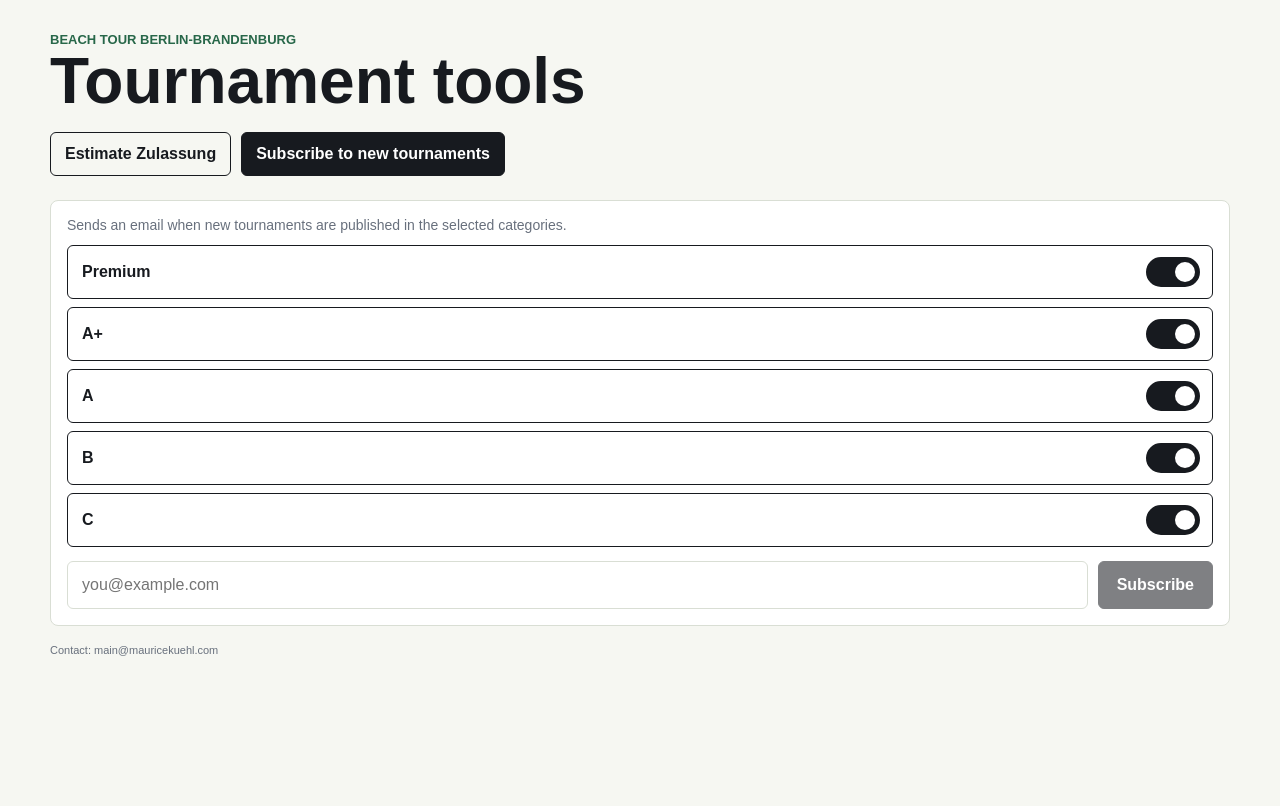
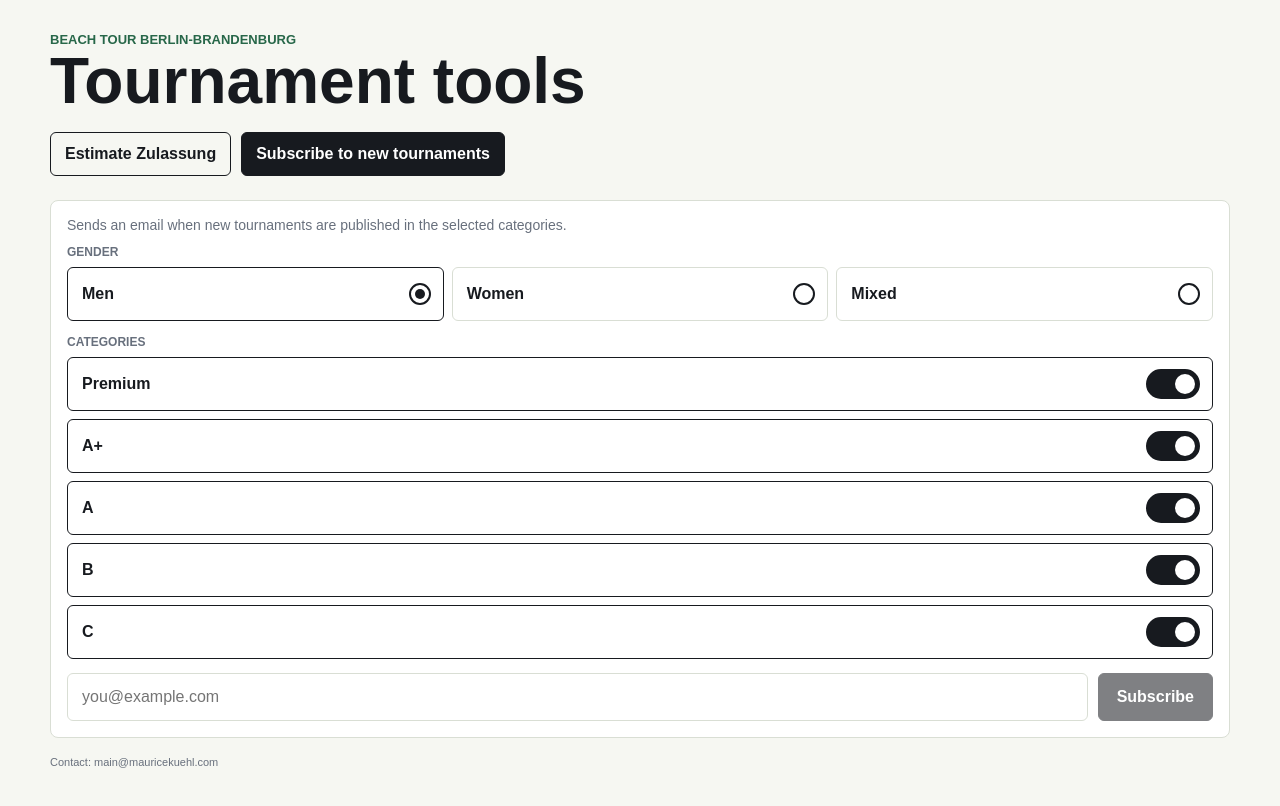
Before and after one commit to mauricekuehl/beachvolleyball-entry-estimator, a Next.js app: page / in a window 1280 px wide. Both pictures are taken after a click on the button "Subscribe to new tournaments". Shown: the top 806 px of the page. Built offline with nearby package versions, Linux system fonts and the light colour scheme.

Commit message:
Add gender filtering to tournament subscriptions

```diff
--- a/src/app/api/subscriptions/route.ts
+++ b/src/app/api/subscriptions/route.ts
@@ -6,7 +6,7 @@ export const runtime = "nodejs";
 export async function POST(request: Request) {
   try {
     const input = parseSubscriptionInput(await request.json());
-    await upsertSubscription(input.email, input.categories);
+    await upsertSubscription(input.email, input.categories, input.gender);
 
     return Response.json({ ok: true });
   } catch (error) {
--- a/src/app/estimator-client.tsx
+++ b/src/app/estimator-client.tsx
@@ -1,7 +1,7 @@
 "use client";
 
 import { FormEvent, useMemo, useState } from "react";
-import type { EstimateResponse, EstimatedTeam, SubscriptionCategory } from "@/lib/types";
+import type { EstimateResponse, EstimatedTeam, SubscriptionCategory, SubscriptionGender } from "@/lib/types";
 
 type ApiError = {
   error: string;
@@ -13,6 +13,11 @@ type TabId = "automatic" | "waitlist" | "all" | "unresolved";
 type SubscriptionStatus = { kind: "success" | "error"; message: string } | null;
 
 const CATEGORY_OPTIONS = ["Premium", "A+", "A", "B", "C"] as const satisfies readonly SubscriptionCategory[];
+const GENDER_OPTIONS = [
+  { value: "male", label: "Men" },
+  { value: "female", label: "Women" },
+  { value: "mixed", label: "Mixed" },
+] as const satisfies readonly { value: SubscriptionGender; label: string }[];
 
 export function EstimatorClient() {
   const [mode, setMode] = useState<Mode>("estimate");
@@ -23,6 +28,7 @@ export function EstimatorClient() {
   const [activeTab, setActiveTab] = useState<TabId>("automatic");
   const [email, setEmail] = useState("");
   const [selectedCategories, setSelectedCategories] = useState<SubscriptionCategory[]>([...CATEGORY_OPTIONS]);
+  const [selectedGender, setSelectedGender] = useState<SubscriptionGender>("male");
   const [subscriptionLoading, setSubscriptionLoading] = useState(false);
   const [subscriptionStatus, setSubscriptionStatus] = useState<SubscriptionStatus>(null);
 
@@ -66,7 +72,7 @@ export function EstimatorClient() {
       const response = await fetch("/api/subscriptions", {
         method: "POST",
         headers: { "content-type": "application/json" },
-        body: JSON.stringify({ email, categories: selectedCategories }),
+        body: JSON.stringify({ email, categories: selectedCategories, gender: selectedGender }),
       });
       const payload = (await response.json()) as { ok?: boolean; error?: string };
 
@@ -200,6 +206,26 @@ export function EstimatorClient() {
             Sends an email when new tournaments are published in the selected categories.
           </p>
           <form className="subscribe-form" onSubmit={submitSubscription}>
+            <div className="field-group">
+              <span className="field-label">Gender</span>
+              <div className="choice-list" role="radiogroup" aria-label="Tournament gender">
+                {GENDER_OPTIONS.map((gender) => (
+                  <button
+                    key={gender.value}
+                    type="button"
+                    role="radio"
+                    className={`choice-row ${selectedGender === gender.value ? "active" : ""}`}
+                    aria-checked={selectedGender === gender.value}
+                    onClick={() => setSelectedGender(gender.value)}
+                  >
+                    <span>{gender.label}</span>
+                    <span className="radio-mark" aria-hidden="true" />
+                  </button>
+                ))}
+              </div>
+            </div>
+            <div className="field-group">
+              <span className="field-label">Categories</span>
               <div className="category-list" aria-label="Tournament categories">
                 {CATEGORY_OPTIONS.map((category) => (
                   <button
@@ -215,6 +241,7 @@ export function EstimatorClient() {
                     </span>
                   </button>
                 ))}
+              </div>
             </div>
             <div className="email-row">
               <input
--- a/src/app/globals.css
+++ b/src/app/globals.css
@@ -180,12 +180,31 @@ h1 {
   gap: 14px;
 }
 
+.field-group {
+  display: grid;
+  gap: 8px;
+}
+
+.field-label {
+  color: var(--muted);
+  font-size: 12px;
+  font-weight: 700;
+  text-transform: uppercase;
+}
+
 .category-list {
   display: grid;
   gap: 8px;
 }
 
-.category-row {
+.choice-list {
+  display: grid;
+  grid-template-columns: repeat(3, minmax(0, 1fr));
+  gap: 8px;
+}
+
+.category-row,
+.choice-row {
   width: 100%;
   min-height: 54px;
   display: flex;
@@ -202,8 +221,26 @@ h1 {
   text-align: left;
 }
 
-.category-row.active {
+.category-row.active,
+.choice-row.active {
   border-color: var(--foreground);
+}
+
+.radio-mark {
+  position: relative;
+  flex: 0 0 auto;
+  width: 22px;
+  height: 22px;
+  border: 2px solid var(--foreground);
+  border-radius: 50%;
+}
+
+.choice-row.active .radio-mark::after {
+  position: absolute;
+  inset: 4px;
+  border-radius: 50%;
+  background: var(--foreground);
+  content: "";
 }
 
 .toggle-switch {
@@ -394,6 +431,7 @@ td {
 
   .url-form,
   .email-row,
+  .choice-list,
   .rule-panel {
     display: grid;
     grid-template-columns: 1fr;
--- /dev/null
+++ b/src/lib/gender.ts
@@ -0,0 +1,31 @@
+import type { TournamentGender } from "./types";
+
+export function parseGenderLabel(label: string): TournamentGender {
+  const normalized = label.trim().toLowerCase().replace(/\s+/g, " ");
+
+  if (!normalized) return "unknown";
+  if (normalized.includes("mixed")) return "mixed";
+  if (normalized === "m" || normalized.includes("(m)") || /\b(maennlich|männlich|men|male|männer)\b/.test(normalized)) {
+    return "male";
+  }
+  if (normalized === "w" || normalized.includes("(w)") || /\b(weiblich|women|female|frauen)\b/.test(normalized)) {
+    return "female";
+  }
+
+  return "unknown";
+}
+
+export function formatGenderLabel(gender: TournamentGender): string {
+  if (gender === "male") return "Men";
+  if (gender === "female") return "Women";
+  if (gender === "mixed") return "Mixed";
+  return "Unknown";
+}
+
+export function formatRawGenderLabel(label: string): string {
+  const gender = parseGenderLabel(label);
+  if (gender !== "unknown") return formatGenderLabel(gender);
+
+  const trimmed = label.trim();
+  return trimmed || formatGenderLabel(gender);
+}
--- a/src/lib/scraper.ts
+++ b/src/lib/scraper.ts
@@ -1,4 +1,5 @@
 import * as cheerio from "cheerio";
+import { parseGenderLabel } from "./gender";
 import type {
   Player,
   PlayerRanking,
@@ -127,7 +128,7 @@ export function parseTournamentMetadata({
     name: summary.get("turnier") ?? titleFromHtml(summaryHtml) ?? `Tournament ${id}`,
     category: parseCategory(categoryLabel),
     categoryLabel,
-    gender: parseGender(summary.get("geschlecht") ?? ""),
+    gender: parseGenderLabel(summary.get("geschlecht") ?? ""),
     date: summary.get("datum") ?? "",
     registrationCount: parseInteger(summary.get("gemeldete mannschaften")),
     mainDrawTeams,
@@ -340,14 +341,6 @@ export function parseCategory(label: string): TournamentCategory {
   if (normalized.includes("kategorie b") || /\bb\b/.test(normalized)) return "B";
   if (normalized.includes("kategorie c") || /\bc\b/.test(normalized)) return "C";
   return "Unknown";
-}
-
-export function parseGender(label: string): TournamentGender {
-  const normalized = normalizeWhitespace(label).toLowerCase();
-  if (normalized.includes("mixed")) return "mixed";
-  if (normalized.includes("maennlich") || normalized.includes("männlich") || normalized.includes("(m)")) return "male";
-  if (normalized.includes("weiblich") || normalized.includes("(w)")) return "female";
-  return "unknown";
 }
 
 export function teamDetailUrl(teamId: string): string {
--- a/src/lib/subscriptions.ts
+++ b/src/lib/subscriptions.ts
@@ -1,12 +1,15 @@
 import { randomUUID } from "node:crypto";
 import { getDb } from "./database";
-import type { SubscriptionCategory } from "./types";
+import type { SubscriptionCategory, SubscriptionGender, TournamentGender } from "./types";
 
 export const SUBSCRIPTION_CATEGORIES = ["Premium", "A+", "A", "B", "C"] as const satisfies readonly SubscriptionCategory[];
+export const SUBSCRIPTION_GENDERS = ["male", "female", "mixed"] as const satisfies readonly SubscriptionGender[];
+type StoredSubscriptionGender = SubscriptionGender | "any";
 
 export type SubscriptionRecord = {
   email: string;
   categories: SubscriptionCategory[];
+  gender: StoredSubscriptionGender;
   unsubscribeToken: string;
 };
 
@@ -19,12 +22,16 @@ export class SubscriptionInputError extends Error {
   }
 }
 
-export function parseSubscriptionInput(input: unknown): { email: string; categories: SubscriptionCategory[] } {
+export function parseSubscriptionInput(input: unknown): {
+  email: string;
+  categories: SubscriptionCategory[];
+  gender: SubscriptionGender;
+} {
   if (!input || typeof input !== "object") {
     throw new SubscriptionInputError("Request body must be an object.", "INVALID_BODY");
   }
 
-  const body = input as { email?: unknown; categories?: unknown };
+  const body = input as { email?: unknown; categories?: unknown; gender?: unknown };
   if (typeof body.email !== "string" || !isValidEmail(body.email)) {
     throw new SubscriptionInputError("Enter a valid email address.", "INVALID_EMAIL");
   }
@@ -38,13 +45,22 @@ export function parseSubscriptionInput(input: unknown): { email: string; categor
     throw new SubscriptionInputError("Choose at least one category.", "INVALID_CATEGORIES");
   }
 
+  if (!isSubscriptionGender(body.gender)) {
+    throw new SubscriptionInputError("Choose one gender.", "INVALID_GENDER");
+  }
+
   return {
     email: body.email.trim().toLowerCase(),
     categories,
+    gender: body.gender,
   };
 }
 
-export async function upsertSubscription(email: string, categories: SubscriptionCategory[]): Promise<void> {
+export async function upsertSubscription(
+  email: string,
+  categories: SubscriptionCategory[],
+  gender: SubscriptionGender,
+): Promise<void> {
   const db = await getDb();
   const now = new Date().toISOString();
   await db.execute({
@@ -52,17 +68,19 @@ export async function upsertSubscription(email: string, categories: Subscription
         id,
         email,
         categories,
+        gender,
         unsubscribe_token,
         active,
         created_at,
         updated_at
-      ) VALUES (?, ?, ?, ?, 1, ?, ?)
+      ) VALUES (?, ?, ?, ?, ?, 1, ?, ?)
       ON CONFLICT(email) DO UPDATE SET
         categories = excluded.categories,
+        gender = excluded.gender,
         active = 1,
         updated_at = excluded.updated_at,
         unsubscribed_at = NULL`,
-    args: [randomUUID(), email, JSON.stringify(categories), randomUUID(), now, now],
+    args: [randomUUID(), email, JSON.stringify(categories), gender, randomUUID(), now, now],
   });
 }
 
@@ -82,22 +100,25 @@ export async function unsubscribeByToken(token: string): Promise<boolean> {
   return result.rowsAffected > 0;
 }
 
-export async function listActiveSubscriptionsForCategory(
+export async function listActiveSubscriptionsForTournament(
   category: SubscriptionCategory,
+  gender: TournamentGender,
 ): Promise<SubscriptionRecord[]> {
   const db = await getDb();
   const result = await db.execute(
-    "SELECT email, categories, unsubscribe_token FROM subscriptions WHERE active = 1",
+    "SELECT email, categories, gender, unsubscribe_token FROM subscriptions WHERE active = 1",
   );
 
   return result.rows
     .map((row) => ({
       email: String(row.email ?? ""),
       categories: parseStoredCategories(String(row.categories ?? "[]")),
+      gender: parseStoredGender(row.gender),
       unsubscribeToken: String(row.unsubscribe_token ?? ""),
     }))
     .filter((subscription) => subscription.email && subscription.unsubscribeToken)
-    .filter((subscription) => subscription.categories.includes(category));
+    .filter((subscription) => subscription.categories.includes(category))
+    .filter((subscription) => subscription.gender === "any" || subscription.gender === gender);
 }
 
 function parseStoredCategories(value: string): SubscriptionCategory[] {
@@ -114,6 +135,15 @@ function isSubscriptionCategory(value: unknown): value is SubscriptionCategory {
   return SUBSCRIPTION_CATEGORIES.includes(value as SubscriptionCategory);
 }
 
+function isSubscriptionGender(value: unknown): value is SubscriptionGender {
+  return SUBSCRIPTION_GENDERS.includes(value as SubscriptionGender);
+}
+
+function parseStoredGender(value: unknown): StoredSubscriptionGender {
+  if (isSubscriptionGender(value)) return value;
+  return "any";
+}
+
 function isValidEmail(value: string): boolean {
   return /^[^\s@]+@[^\s@]+\.[^\s@]+$/.test(value.trim());
 }
--- a/src/lib/types.ts
+++ b/src/lib/types.ts
@@ -1,6 +1,7 @@
 export type TournamentCategory = "Premium" | "A+" | "A" | "B" | "C" | "Unknown";
 export type SubscriptionCategory = Exclude<TournamentCategory, "Unknown">;
 export type TournamentGender = "male" | "female" | "mixed" | "unknown";
+export type SubscriptionGender = Exclude<TournamentGender, "unknown">;
 export type RankingSource = "DVV" | "LV";
 export type TeamStatus = "automatic" | "waitlist" | "unresolved";
 
```
Also changed, not shown: src/lib/database.ts (+15 -0 lines), src/lib/email.ts (+9 -1 lines), src/lib/tournament-monitor.ts (+6 -2 lines), 2 other files (tests, documents, lock files or other folders). Lines whose indentation alone changed are shown as unchanged.
